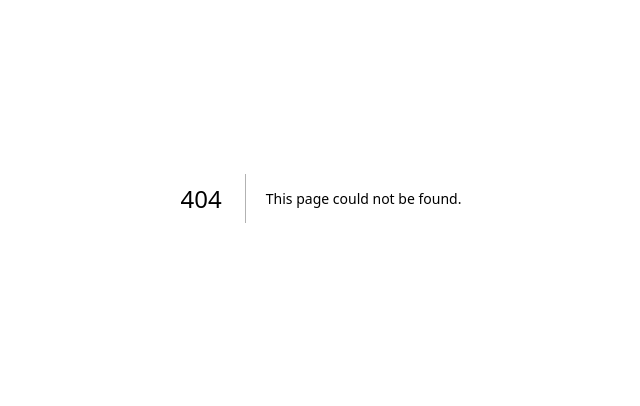
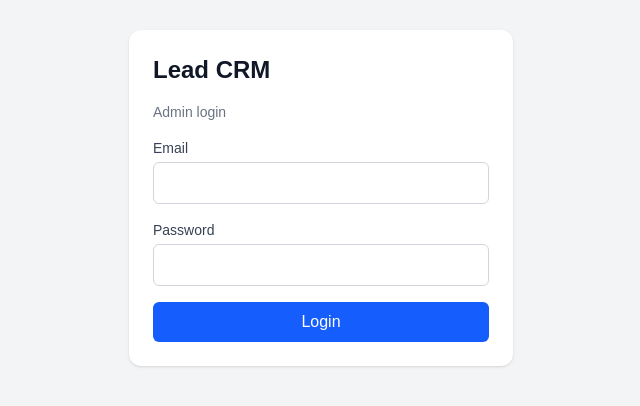
Before and after one commit to FidaHusain99/lead-crm, a Next.js app: page /login in a window 1280 px wide. Before the commit this address had no page. Shown: the part 202-608 px from the top of the page, without its empty margins (319-959 px from the left). Built offline with nearby package versions, Linux system fonts and the light colour scheme.

Commit message:
authentication module

```diff
--- /dev/null
+++ b/app/api/auth/login/route.ts
@@ -0,0 +1,39 @@
+import { NextResponse } from "next/server";
+import bcrypt from "bcryptjs";
+import { z } from "zod";
+import { prisma } from "@/lib/prisma";
+import { createSession } from "@/lib/auth";
+
+const loginSchema = z.object({
+  email: z.string().email("Valid email daalo"),
+  password: z.string().min(1, "Password daalo"),
+});
+
+export async function POST(req: Request) {
+  try {
+    const body = await req.json();
+    const parsed = loginSchema.safeParse(body);
+    if (!parsed.success) {
+      return NextResponse.json(
+        { error: parsed.error.issues[0].message },
+        { status: 400 }
+      );
+    }
+
+    const { email, password } = parsed.data;
+    const admin = await prisma.admin.findUnique({ where: { email } });
+    const valid = admin ? await bcrypt.compare(password, admin.password) : false;
+
+    if (!admin || !valid) {
+      return NextResponse.json(
+        { error: "Email ya password galat hai" },
+        { status: 401 }
+      );
+    }
+
+    await createSession(admin.id, admin.email);
+    return NextResponse.json({ success: true });
+  } catch {
+    return NextResponse.json({ error: "Server error" }, { status: 500 });
+  }
+}
--- /dev/null
+++ b/app/api/auth/logout/route.ts
@@ -0,0 +1,7 @@
+import { NextResponse } from "next/server";
+import { destroySession } from "@/lib/auth";
+
+export async function POST() {
+  await destroySession();
+  return NextResponse.json({ success: true });
+}
--- /dev/null
+++ b/app/dashboard/page.tsx
@@ -0,0 +1,14 @@
+import { redirect } from "next/navigation";
+import { getSession } from "@/lib/auth";
+
+export default async function DashboardPage() {
+  const session = await getSession();
+  if (!session) redirect("/login");
+
+  return (
+    <main className="p-6">
+      <h1 className="text-2xl font-bold">Dashboard</h1>
+      <p className="text-gray-600 mt-2">Welcome, {session.email}</p>
+    </main>
+  );
+}
--- /dev/null
+++ b/app/login/page.tsx
@@ -0,0 +1,94 @@
+"use client";
+
+import { useState } from "react";
+import { useRouter } from "next/navigation";
+
+export default function LoginPage() {
+  const router = useRouter();
+  const [email, setEmail] = useState("");
+  const [password, setPassword] = useState("");
+  const [error, setError] = useState("");
+  const [loading, setLoading] = useState(false);
+
+  async function handleSubmit(e: React.FormEvent) {
+    e.preventDefault();
+    setError("");
+
+    if (!email || !password) {
+      setError("Email aur password dono daalo");
+      return;
+    }
+
+    setLoading(true);
+    try {
+      const res = await fetch("/api/auth/login", {
+        method: "POST",
+        headers: { "Content-Type": "application/json" },
+        body: JSON.stringify({ email, password }),
+      });
+      const data = await res.json();
+
+      if (!res.ok) {
+        setError(data.error || "Login fail ho gaya");
+        return;
+      }
+
+      router.push("/dashboard");
+      router.refresh();
+    } catch {
+      setError("Network error, dobara try karo");
+    } finally {
+      setLoading(false);
+    }
+  }
+
+  return (
+    <main className="min-h-screen flex items-center justify-center bg-gray-100 px-4">
+      <form
+        onSubmit={handleSubmit}
+        className="w-full max-w-sm bg-white rounded-xl shadow p-6 space-y-4"
+      >
+        <h1 className="text-2xl font-bold text-gray-900">Lead CRM</h1>
+        <p className="text-sm text-gray-500">Admin login</p>
+
+        {error && (
+          <div className="rounded-md bg-red-50 text-red-700 text-sm p-3">
+            {error}
+          </div>
+        )}
+
+        <div>
+          <label className="block text-sm font-medium text-gray-700 mb-1">
+            Email
+          </label>
+          <input
+            type="email"
+            value={email}
+            onChange={(e) => setEmail(e.target.value)}
+            className="w-full rounded-md border border-gray-300 px-3 py-2 text-gray-900 focus:outline-none focus:ring-2 focus:ring-blue-500"
+          />
+        </div>
+
+        <div>
+          <label className="block text-sm font-medium text-gray-700 mb-1">
+            Password
+          </label>
+          <input
+            type="password"
+            value={password}
+            onChange={(e) => setPassword(e.target.value)}
+            className="w-full rounded-md border border-gray-300 px-3 py-2 text-gray-900 focus:outline-none focus:ring-2 focus:ring-blue-500"
+          />
+        </div>
+
+        <button
+          type="submit"
+          disabled={loading}
+          className="w-full rounded-md bg-blue-600 text-white py-2 font-medium hover:bg-blue-700 disabled:opacity-60"
+        >
+          {loading ? "Logging in..." : "Login"}
+        </button>
+      </form>
+    </main>
+  );
+}
--- a/app/page.tsx
+++ b/app/page.tsx
@@ -1,69 +1,5 @@
-import Image from "next/image";
+import { redirect } from "next/navigation";
 
 export default function Home() {
-  return (
-    <div className="flex flex-col flex-1 items-center justify-center bg-zinc-50 font-sans dark:bg-black">
-      <main className="flex flex-1 w-full max-w-3xl flex-col items-center justify-between py-32 px-16 bg-white dark:bg-black sm:items-start">
-        <Image
-          className="dark:invert h-5 w-[100px]"
-          src="/next.svg"
-          alt="Next.js logo"
-          width={100}
-          height={20}
-          priority
-        />
-        <div className="flex flex-col items-center gap-6 text-center sm:items-start sm:text-left">
-          <h1 className="max-w-xs text-3xl font-semibold leading-10 tracking-tight text-black dark:text-zinc-50">
-            To get started, edit the{" "}
-            <code className="rounded bg-black/[.06] px-1.5 py-0.5 font-mono text-[0.9em] dark:bg-white/[.08]">
-              page.tsx
-            </code>{" "}
-            file.
-          </h1>
-          <p className="max-w-md text-lg leading-8 text-zinc-600 dark:text-zinc-400">
-            Looking for a starting point or more instructions? Head over to{" "}
-            <a
-              href="https://vercel.com/templates?framework=next.js&utm_source=create-next-app&utm_medium=appdir-template-tw&utm_campaign=create-next-app"
-              className="font-medium text-zinc-950 dark:text-zinc-50"
-            >
-              Templates
-            </a>{" "}
-            or the{" "}
-            <a
-              href="https://nextjs.org/learn?utm_source=create-next-app&utm_medium=appdir-template-tw&utm_campaign=create-next-app"
-              className="font-medium text-zinc-950 dark:text-zinc-50"
-            >
-              Learning
-            </a>{" "}
-            center.
-          </p>
-        </div>
-        <div className="flex flex-col gap-4 text-base font-medium sm:flex-row">
-          <a
-            className="flex h-12 w-full items-center justify-center gap-2 rounded-full bg-foreground px-5 text-background transition-colors hover:bg-[#383838] dark:hover:bg-[#ccc] md:w-[158px]"
-            href="https://vercel.com/new?utm_source=create-next-app&utm_medium=appdir-template-tw&utm_campaign=create-next-app"
-            target="_blank"
-            rel="noopener noreferrer"
-          >
-            <Image
-              className="dark:invert h-[14px] w-4"
-              src="/vercel.svg"
-              alt="Vercel logomark"
-              width={16}
-              height={14}
-            />
-            Deploy Now
-          </a>
-          <a
-            className="flex h-12 w-full items-center justify-center rounded-full border border-solid border-black/[.08] px-5 transition-colors hover:border-transparent hover:bg-black/[.04] dark:border-white/[.145] dark:hover:bg-[#1a1a1a] md:w-[158px]"
-            href="https://nextjs.org/docs?utm_source=create-next-app&utm_medium=appdir-template-tw&utm_campaign=create-next-app"
-            target="_blank"
-            rel="noopener noreferrer"
-          >
-            Documentation
-          </a>
-        </div>
-      </main>
-    </div>
-  );
+  redirect("/dashboard");
 }
--- /dev/null
+++ b/lib/auth.ts
@@ -0,0 +1,38 @@
+import { SignJWT, jwtVerify } from "jose";
+import { cookies } from "next/headers";
+
+const COOKIE_NAME = "session";
+const secret = new TextEncoder().encode(process.env.AUTH_SECRET);
+
+export async function createSession(adminId: number, email: string) {
+  const token = await new SignJWT({ adminId, email })
+    .setProtectedHeader({ alg: "HS256" })
+    .setExpirationTime("7d")
+    .sign(secret);
+
+  const cookieStore = await cookies();
+  cookieStore.set(COOKIE_NAME, token, {
+    httpOnly: true,
+    secure: process.env.NODE_ENV === "production",
+    sameSite: "lax",
+    path: "/",
+    maxAge: 60 * 60 * 24 * 7,
+  });
+}
+
+export async function getSession() {
+  const cookieStore = await cookies();
+  const token = cookieStore.get(COOKIE_NAME)?.value;
+  if (!token) return null;
+  try {
+    const { payload } = await jwtVerify(token, secret);
+    return { adminId: payload.adminId as number, email: payload.email as string };
+  } catch {
+    return null;
+  }
+}
+
+export async function destroySession() {
+  const cookieStore = await cookies();
+  cookieStore.delete(COOKIE_NAME);
+}
--- /dev/null
+++ b/lib/prisma.ts
@@ -0,0 +1,7 @@
+import { PrismaClient } from "@prisma/client";
+
+const globalForPrisma = globalThis as unknown as { prisma?: PrismaClient };
+
+export const prisma = globalForPrisma.prisma ?? new PrismaClient();
+
+if (process.env.NODE_ENV !== "production") globalForPrisma.prisma = prisma;
--- /dev/null
+++ b/prisma/seed.mjs
@@ -0,0 +1,30 @@
+import { PrismaClient } from "@prisma/client";
+import bcrypt from "bcryptjs";
+
+const prisma = new PrismaClient();
+
+async function main() {
+  const email = process.env.ADMIN_EMAIL;
+  const password = process.env.ADMIN_PASSWORD;
+
+  if (!email || !password) {
+    throw new Error("ADMIN_EMAIL aur ADMIN_PASSWORD .env mein set karo");
+  }
+
+  const hashed = await bcrypt.hash(password, 10);
+
+  await prisma.admin.upsert({
+    where: { email },
+    update: { password: hashed },
+    create: { email, password: hashed },
+  });
+
+  console.log("Admin ready:", email);
+}
+
+main()
+  .catch((e) => {
+    console.error(e);
+    process.exit(1);
+  })
+  .finally(() => prisma.$disconnect());
```
